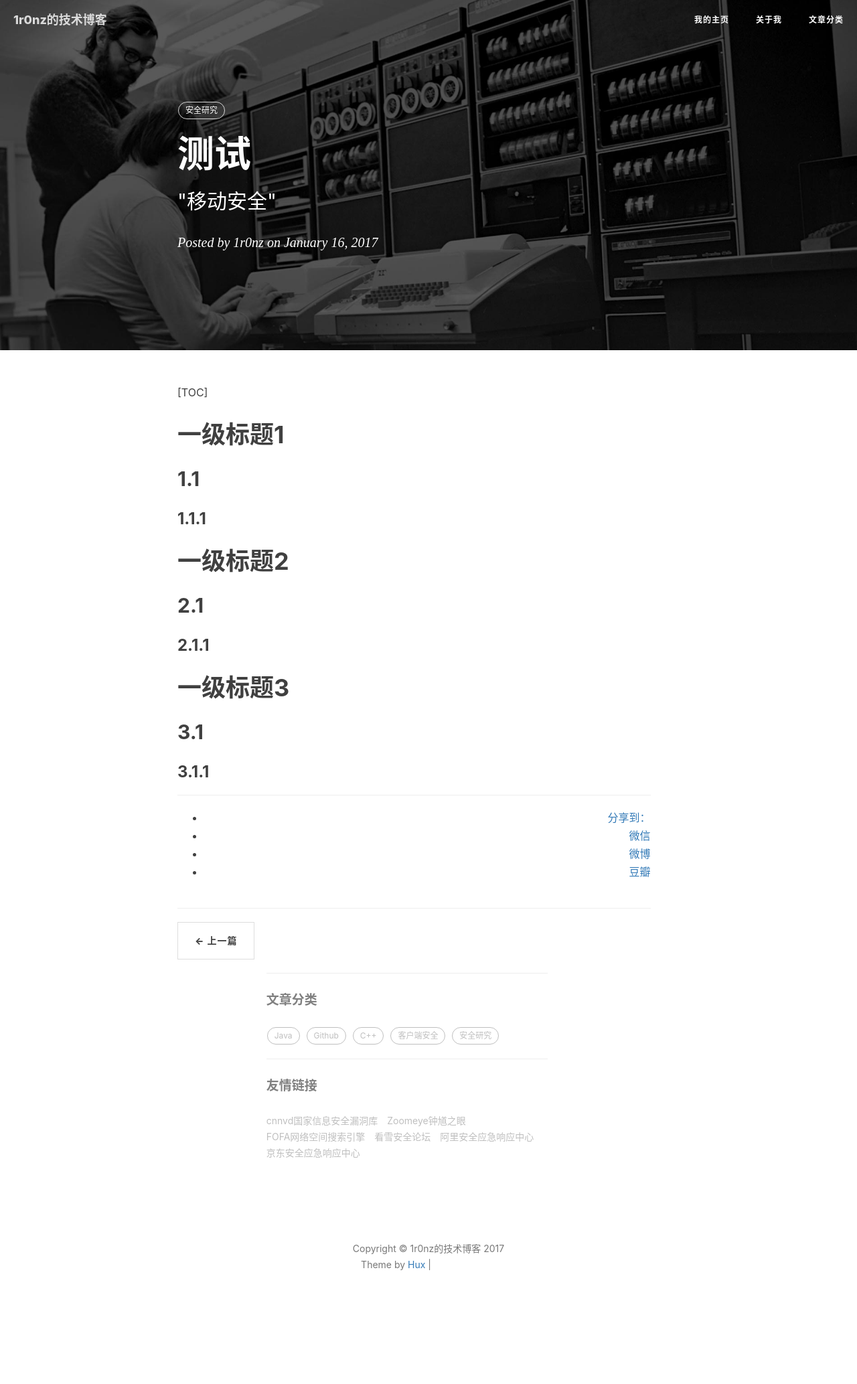
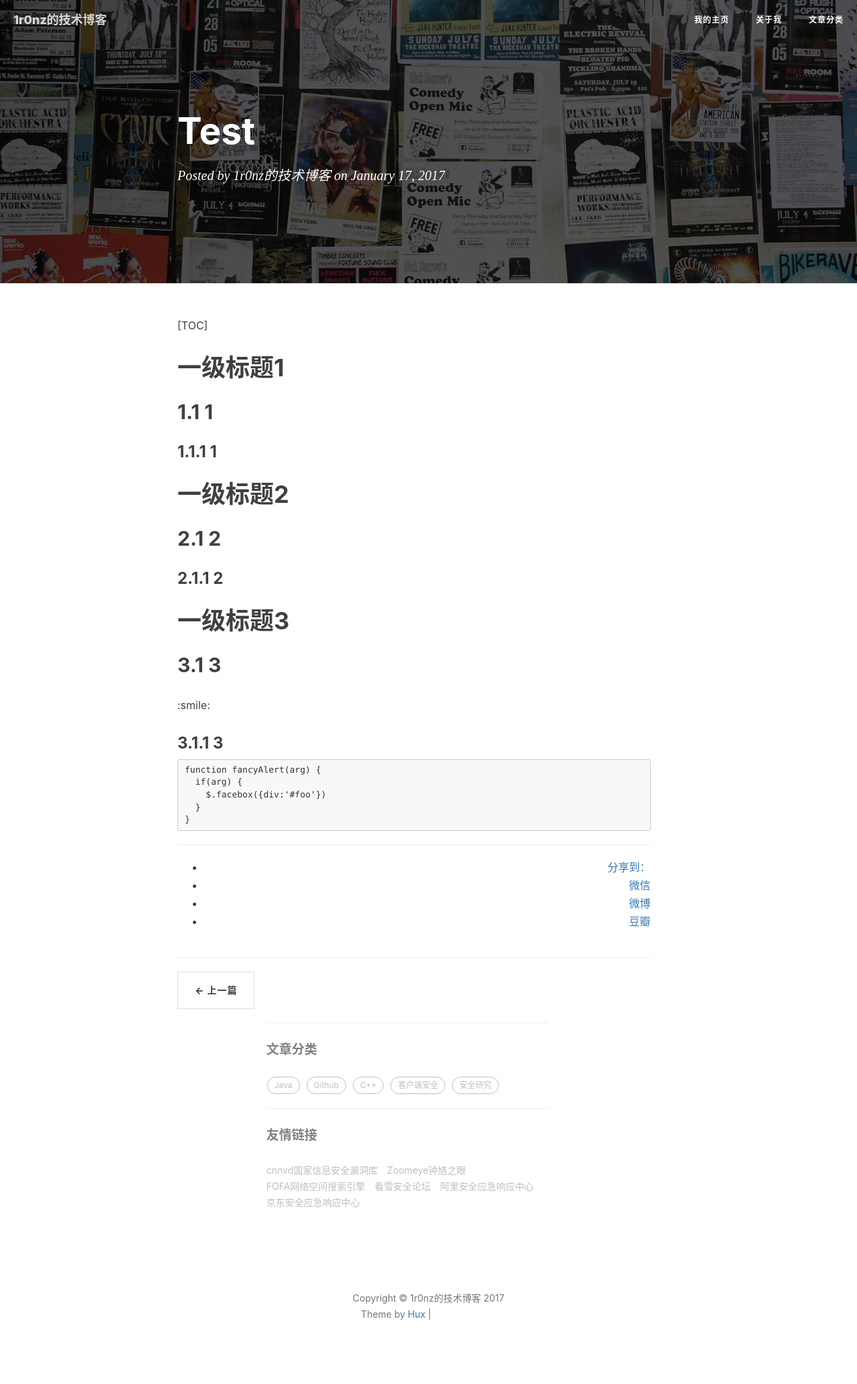
Before and after one commit to yangrz/blog, a Jekyll site: the page built from _posts/2017-01-17-test.markdown, in a window 1280 px wide. Shown: the whole page at 67% size. Built offline with Jekyll 4.4.1, drawn with Linux system fonts in a browser that asks for light colours; nearby versions of some CDN libraries; our own code applies the rules of GitHub Pages for plain Markdown files; comment, search, counter and statistics services are not loaded; before the commit the page ends 1993 px from its top, so only the background shows below that; grey boxes are pictures that could not be loaded.

Commit message:
2017-02-17

```diff
--- a/_posts/2017-01-17-test.markdown
+++ b/_posts/2017-01-17-test.markdown
@@ -1,32 +1,25 @@
----
-
-layout:     post
-title:      "测试"
-subtitle:   " \"移动安全\""
-date:       2017-01-16 19:25:35
-author:     "1r0nz"
-header-img: "img/post-bg-unix-linux.jpg"
-tags:
-    - 安全研究
-
----
 
 [TOC]
 
 # 一级标题1
 
-## 1.1
+## 1.1  1
 
-### 1.1.1
+### 1.1.1  1
 
 # 一级标题2
 
-## 2.1
+## 2.1  2
 
-### 2.1.1
+### 2.1.1  2
 
 # 一级标题3
 
-## 3.1
-
-### 3.1.1
+## 3.1  3
+:smile:
+### 3.1.1 3
+    function fancyAlert(arg) {
+      if(arg) {
+        $.facebox({div:'#foo'})
+      }
+    }
```
